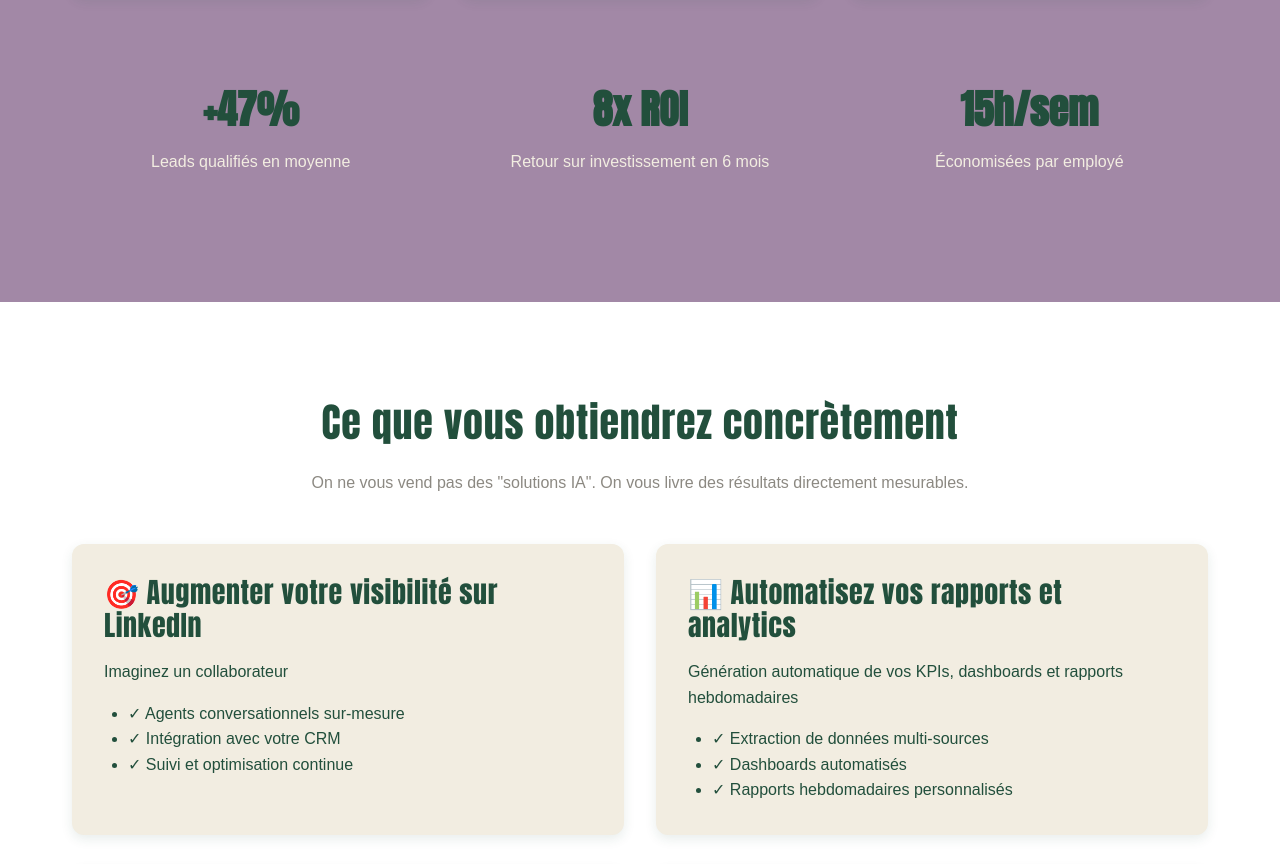
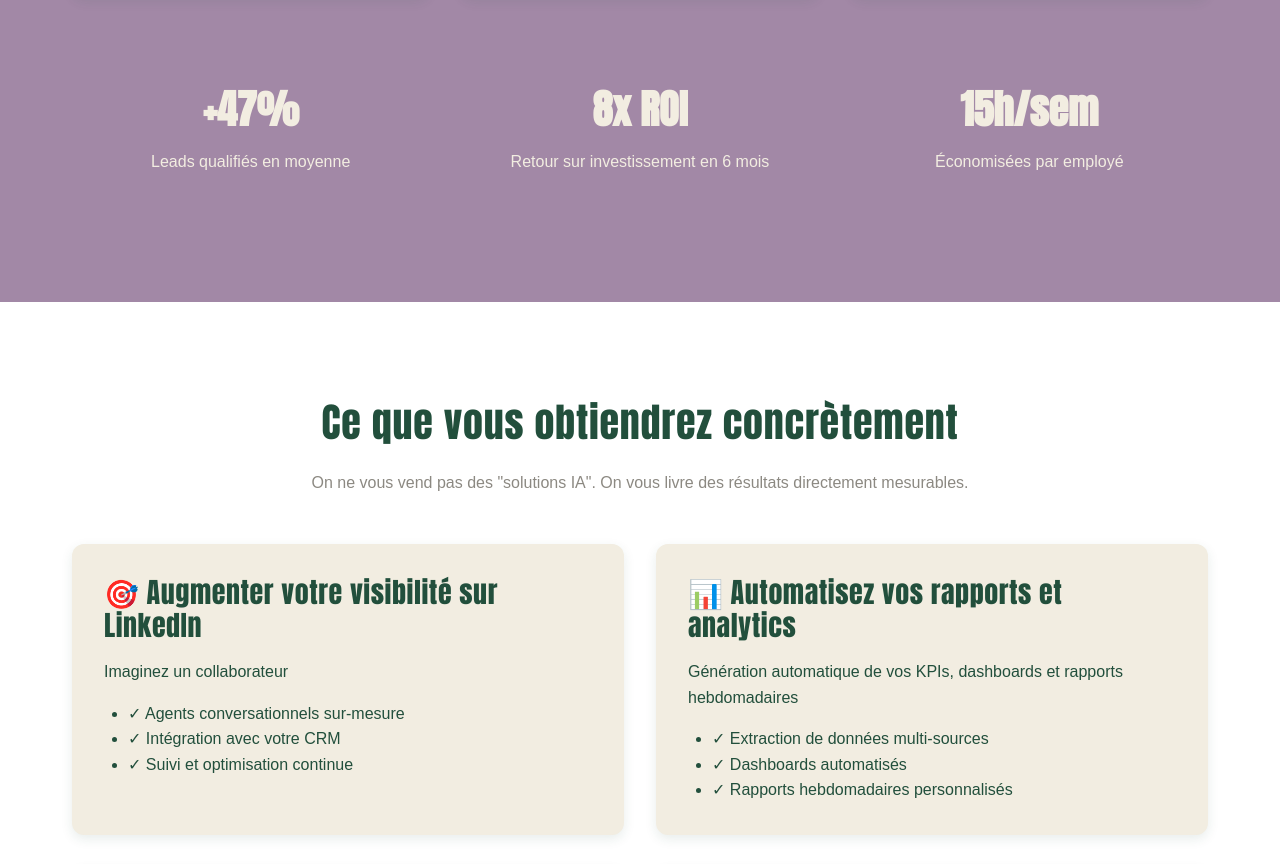
Before and after one commit to Facostarr/lagencesauvage.com3newcolors, a website: page public/index.html in a window 1280 px wide. Shown: the part 2501-3365 px from the top of the page. Drawn offline with Linux system fonts and the light colour scheme.

Commit message:
Update styles.css

```diff
--- a/public/assets/css/styles.css
+++ b/public/assets/css/styles.css
@@ -419,7 +419,7 @@ strong {
 .stat strong {
   display: block;
   font-size: 2.5rem;
-  color: var(--forest-green);
+  color: var(--white);
   margin-bottom: var(--space-xs);
   font-family: var(--font-logo); /* ✨ ANTON sur les stats */
 }
```
